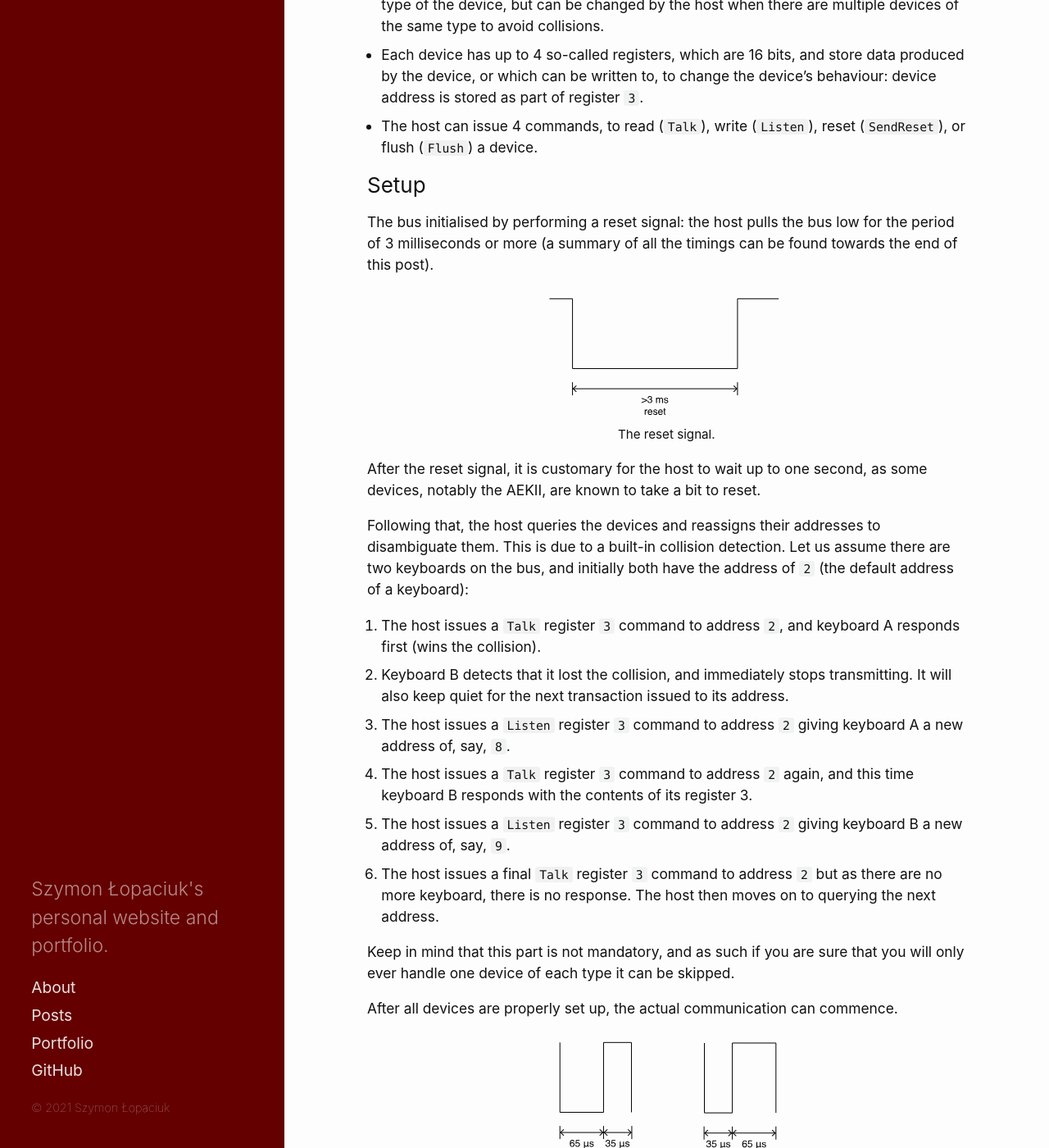
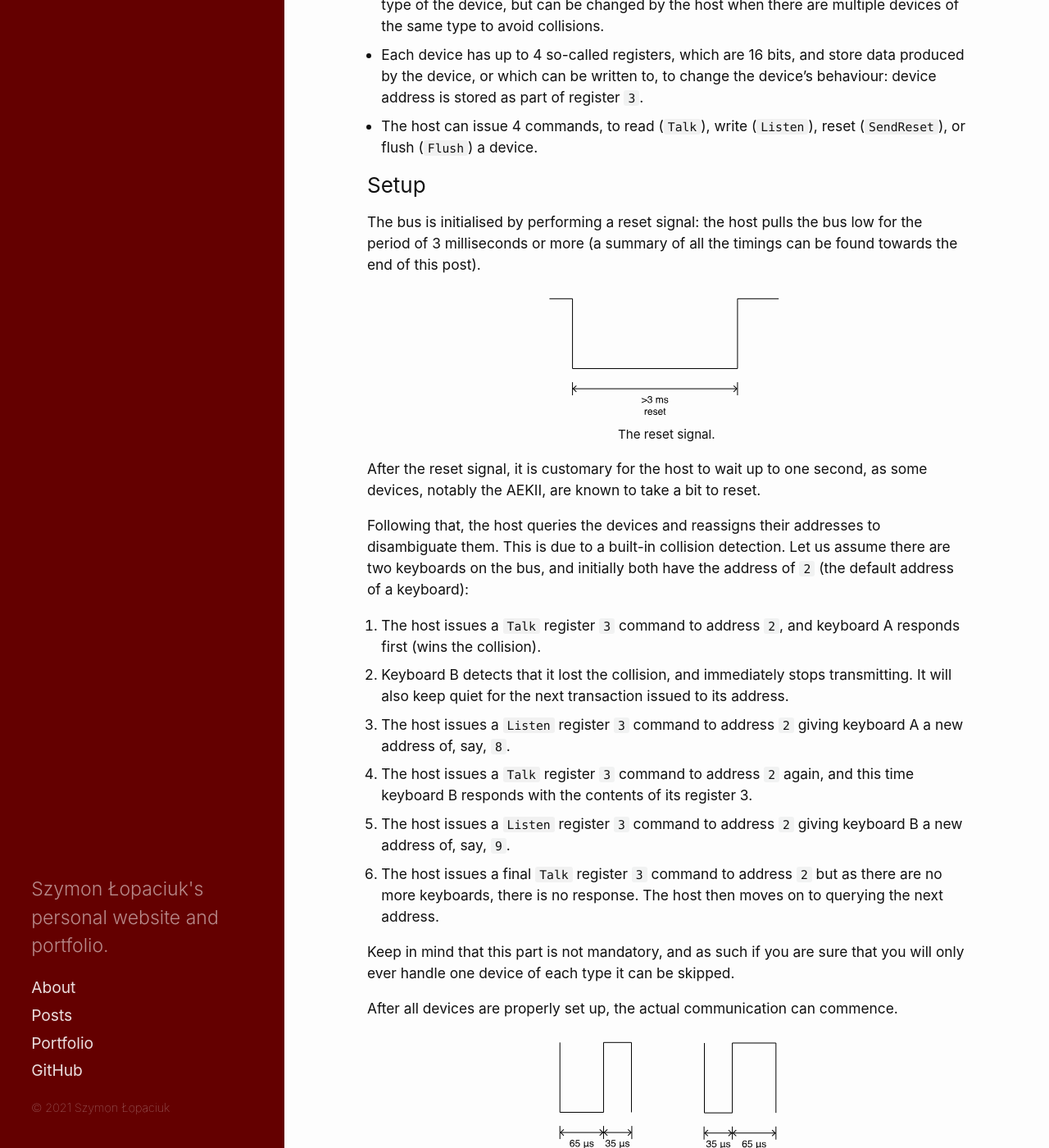
Before and after one commit to szymonlopaciuk/szymonlopaciuk.github.io, a Jekyll site: the page built from _posts/2021-03-26-apple-adb-protocol.md, in a window 1280 px wide and 1400 px high, scrolled down 1632 px. Shown: the whole window at 82% size. Built offline with Jekyll 4.4.1, drawn with Linux system fonts in a browser that asks for light colours; some of the changed text lies outside the part shown.

Commit message:
fix more typos in the ADB post

```diff
--- a/_posts/2021-03-26-apple-adb-protocol.md
+++ b/_posts/2021-03-26-apple-adb-protocol.md
@@ -32,7 +32,7 @@ Key features of the protocol:
 
 # Setup
 
-The bus initialised by performing a reset signal: the host pulls the bus low for the period of 3 milliseconds or more (a summary of all the timings can be found towards the end of this post).
+The bus is initialised by performing a reset signal: the host pulls the bus low for the period of 3 milliseconds or more (a summary of all the timings can be found towards the end of this post).
 
 ![ADB Reset Signal](/assets/adb-reset.svg)
 *The reset signal.*
@@ -46,7 +46,7 @@ Following that, the host queries the devices and reassigns their addresses to di
 3. The host issues a `Listen` register `3` command to address `2` giving keyboard A a new address of, say, `8`.
 4. The host issues a `Talk` register `3` command to address `2` again, and this time keyboard B responds with the contents of its register 3.
 5. The host issues a `Listen` register `3` command to address `2` giving keyboard B a new address of, say, `9`.
-6. The host issues a final `Talk` register `3` command to address `2` but as there are no more keyboard, there is no response. The host then moves on to querying the next address.
+6. The host issues a final `Talk` register `3` command to address `2` but as there are no more keyboards, there is no response. The host then moves on to querying the next address.
 
 Keep in mind that this part is not mandatory, and as such if you are sure that you will only ever handle one device of each type it can be skipped.
 
```
Also changed, not shown: other parts of _posts/2021-03-26-apple-adb-protocol.md (+1 -1 lines).
